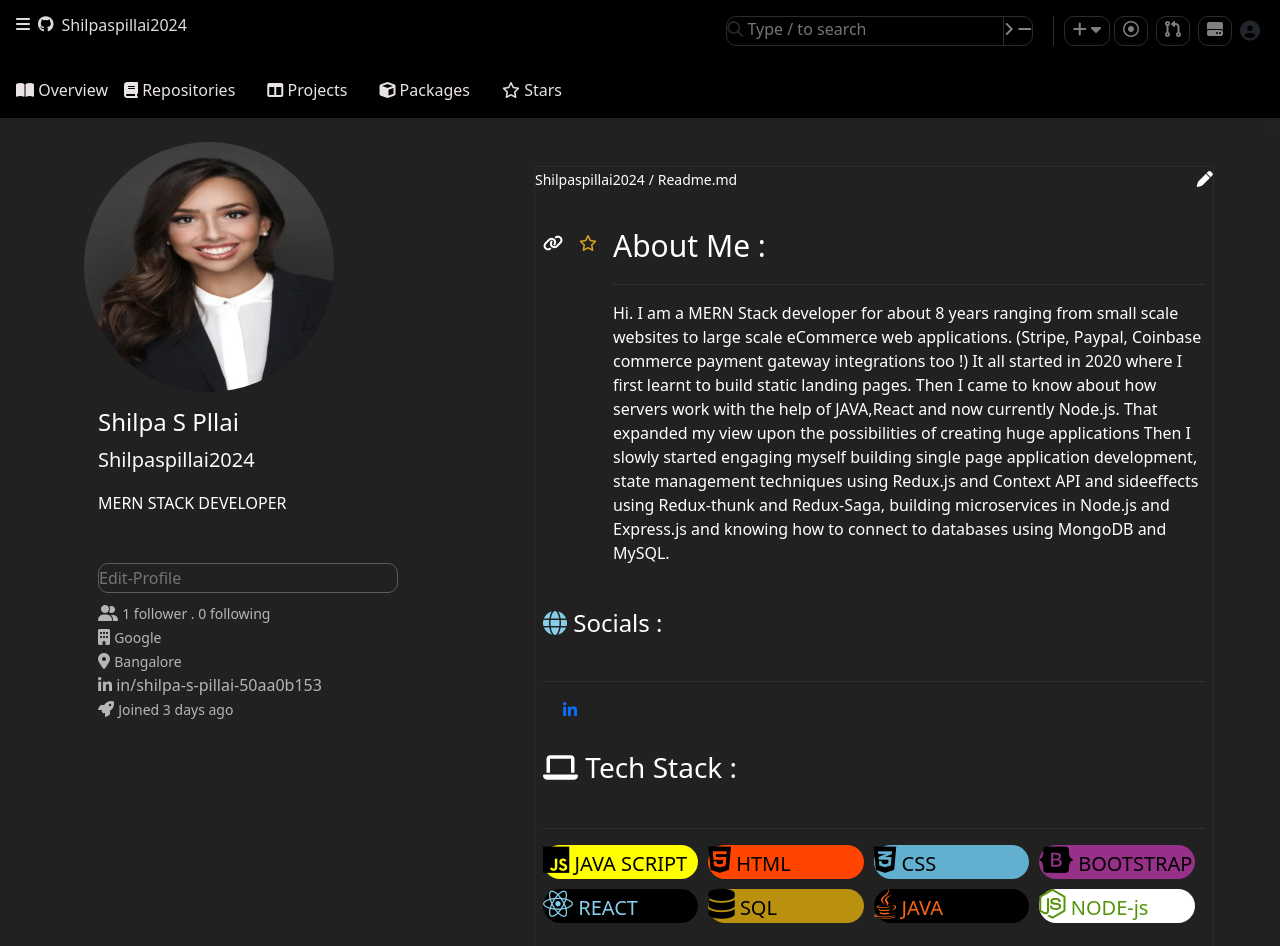
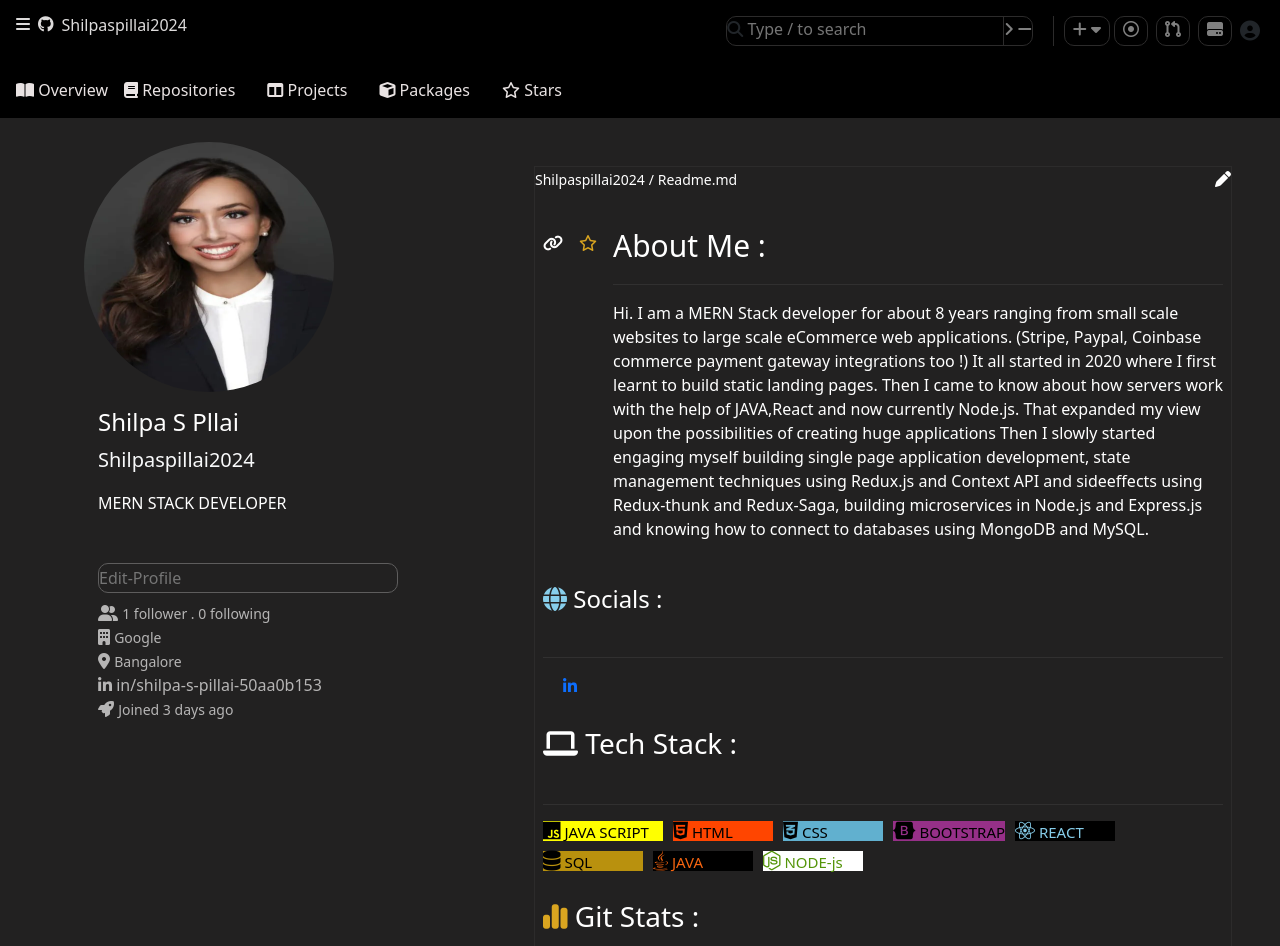
Before and after one commit to Shilpaspillai2024/GITRESPONSIVE, a plain HTML site: page index.html in a window 1280 px wide. Shown: the top 946 px of the page. Drawn offline with nearby package versions, Linux system fonts and the light colour scheme.

Commit message:
commited

```diff
--- a/index.html
+++ b/index.html
@@ -297,7 +297,7 @@
 
                  <div class="user-tech-language">
                     <div class="user-tech-icons">
-                        <i class="fa-brands fa-js" style="font-size: 30px;"></i>
+                        <i class="fa-brands fa-js" style="font-size: 20px;"></i>
                         <span>JAVA SCRIPT</span>
 
                     </div>
@@ -305,7 +305,7 @@
 
 
                     <div class="user-tech-icons2">
-                        <i class="fa-brands fa-html5" style="font-size: 30px"></i>
+                        <i class="fa-brands fa-html5" style="font-size: 20px"></i>
                         <span>HTML</span>
 
                     </div>
@@ -313,54 +313,57 @@
 
 
                     <div class="user-tech-icons3">
-                        <i class="fa-brands fa-css3-alt" style="font-size: 30px;"></i>
+                        <i class="fa-brands fa-css3-alt" style="font-size: 20px;"></i>
                         <span>CSS </span>
 
                     </div>
                 <!---CSS  tech skill ADDED-->
 
                 <div class="user-tech-icons4">
-                    <i class="fa-brands fa-bootstrap"  style="font-size: 30px;"></i>
+                    <i class="fa-brands fa-bootstrap"  style="font-size: 20px;"></i>
                     <span>BOOTSTRAP </span>
-
-
                 </div>
                 <!---bootstrap tech skill added-->
 
 
+                <div class="user-tech-icons5">
+                    <i class="fa-brands fa-react" style="font-size: 20px;"></i>
+                    <span>REACT</span>
+
+                </div>
+
+                 <!----react tech skiil added-->
+
                  </div>
-                 <div class="user-tech-language2 d-flex ">
-                    <div class="user-tech-icons5">
-                        <i class="fa-brands fa-react" style="font-size: 30px;"></i>
-                        <span>REACT</span>
 
-                    </div>
-                    <!----react tech skiil added-->
+                 <div class="user-tech-language2">
+
+
+
+
 
 
                     <div class="user-tech-icons6">
-                        <i class="fa-solid fa-database" style="font-size: 30px;"></i>
+                        <i class="fa-solid fa-database" style="font-size: 20px;"></i>
                         <span>SQL</span>
 
                     </div>
                     <!----- sql tech skill added-->
 
                     <div class="user-tech-icons7">
-                        <i class="fa-brands fa-java" style="font-size: 30px;"></i>
+                        <i class="fa-brands fa-java" style="font-size: 20px;"></i>
                         <span>JAVA</span>
 
                     </div>
 
                <!--java skill added----->
                <div class="user-tech-icons8">
-                <i class="fa-brands fa-node-js" style="font-size: 30px;"></i>
+                <i class="fa-brands fa-node-js" style="font-size: 20px;"></i>
                 <span>NODE-js</span>
 
             </div>
             <!--node js skill added------>
-
                  </div>
-
 
 
 
@@ -415,7 +418,7 @@
             </div>
 
             </div>
-            10
+
            </div>
            <!---main body ends-->
            <!---second part popular respo-->
--- a/style.css
+++ b/style.css
@@ -175,9 +175,15 @@
 /* header style ends */
 /*body style starts */
 .container-bg{
+
     background-color: rgb(34, 33, 33);
+    width: 100vw;
 
 
+
+}
+.container-git{
+    width: 100vw;
 }
 .container-left{
     margin-left: 10px;
@@ -221,6 +227,9 @@
 }
 .container-first{
     border: 1px solid rgb(44, 43, 43);
+    width: 100vw;
+    margin-right: 50px;
+
 
 
 
@@ -270,44 +279,42 @@
 
 
   .user-tech-icons{
-    font-size: 20px;
+    font-size: 15px;
     background-color: yellow;
-    border-radius: 20px;
     color: black;
-    /* width: 150px; */
+    width: 120px;
+    height: 20px;
      margin-right: 10px;
-     flex:1 0 100px;
 
 
   }
   .user-tech-icons2{
-    font-size: 20px;
-    border-radius: 20px;
+    font-size: 15px;
     background-color:orangered;
     color: black;
-    /* width: 150px; */
+    width: 100px;
+    height: 20px;
      margin-right: 10px;
-     flex:1 0 100px;
+
 
   }
   .user-tech-icons3{
-    font-size: 20px;
-    border-radius: 20px;
+    font-size: 15px;
     background-color:rgb(97, 176, 207);
     color: black;
-    /* width: 150px; */
+     width:100px;
+     height: 20px;
      margin-right: 10px;
-     flex:1 0 100px;
 
   }
   .user-tech-icons4{
-    font-size: 20px;
-    border-radius: 20px;
+    font-size: 15px;
     background-color:rgb(150, 48, 136);
     color: black;
-    /* width: 150px; */
-     margin-right: 10px;
-     flex:1 0 100px;
+    height: 20px;
+
+    margin-right: 10px;
+
 
   }
   .user-tech-language2{
@@ -317,42 +324,42 @@
   }
 
   .user-tech-icons5{
-    font-size: 20px;
-    border-radius: 20px;
+    font-size: 15px;
     background-color:black;
     color: skyblue;
-    /* width: 150px; */
-     margin-right: 10px;
-     flex:1 0 100px;
+   width: 100px;
+   height: 20px;
+
 
   }
   .user-tech-icons6{
-    font-size: 20px;
-    border-radius: 20px;
+    font-size: 15px;
     background-color:rgb(185, 145, 14);
     color: black;
-    /* width: 150px; */
+   width: 100px;
+   height: 20px;
      margin-right: 10px;
-     flex:1 0 100px;
+
   }
   .user-tech-icons7{
-    font-size: 20px;
-    border-radius: 20px;
+    font-size: 15px;
     background-color:black;
     color: rgb(247, 101, 16);
-    /* width: 150px; */
+    width: 100px;
+    height: 20px;
      margin-right: 10px;
-     flex:1 0 100px;
+
   }
 
   .user-tech-icons8{
-    font-size: 20px;
-    border-radius: 20px;
+    font-size: 15px;
     background-color:white;
     color: rgb(83, 148, 8);
-    /* width: 150px; */
+    width: 100px;
+    height: 20px;
      margin-right: 10px;
-     flex:1 0 100px;
+
+
   }
 
 
@@ -503,7 +510,20 @@
 @media only screen and (max-width :1012px){
  .navbar-search input, button{
     display:none;
- }
+            }
+
+
+            .container-first{
+
+                width: 100vw;
+                margin-right: 50px;
+
+
+
+
+            }
+
+
   .git-footer{
     display: flex;
     flex-direction: column-reverse;
```
